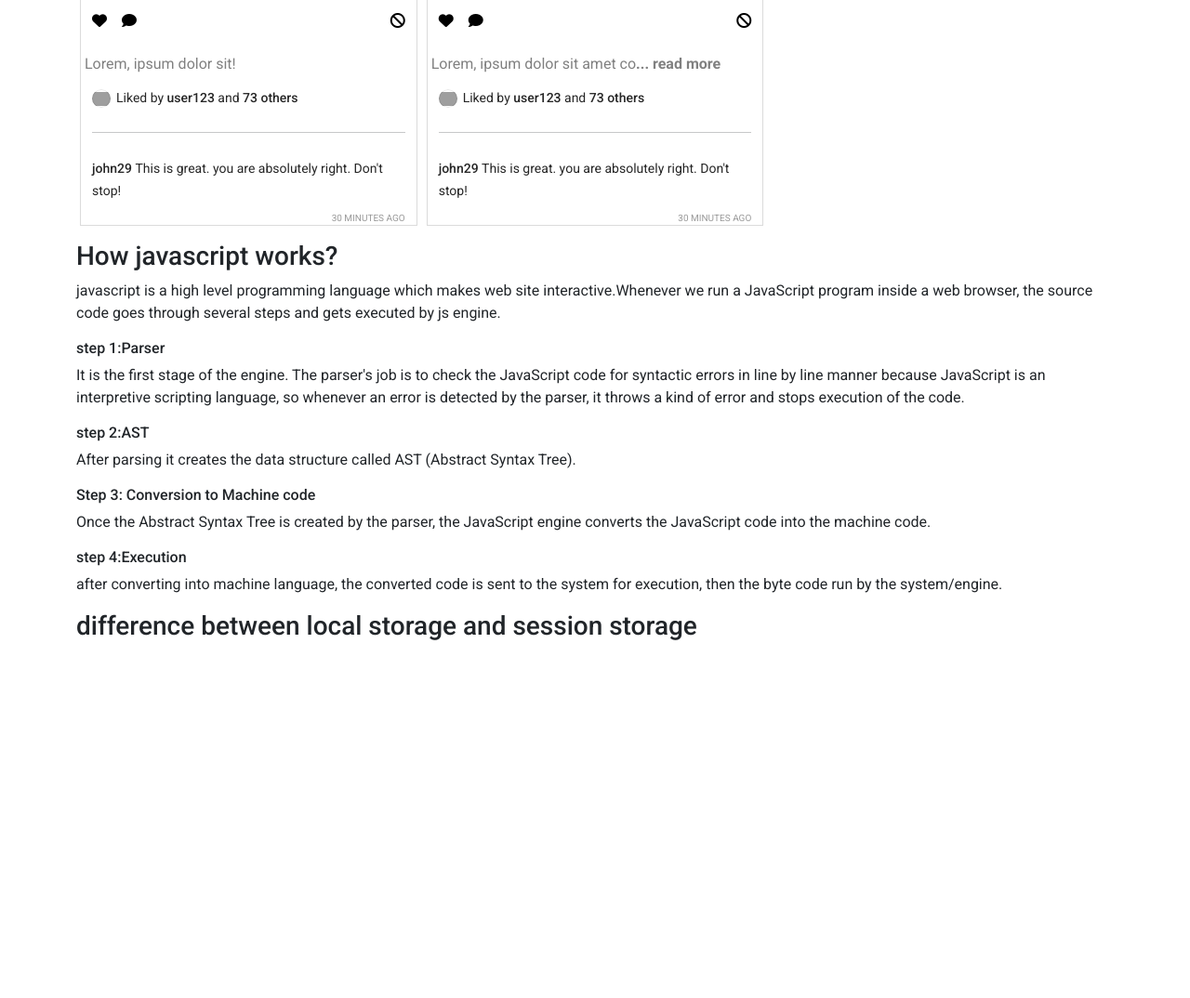
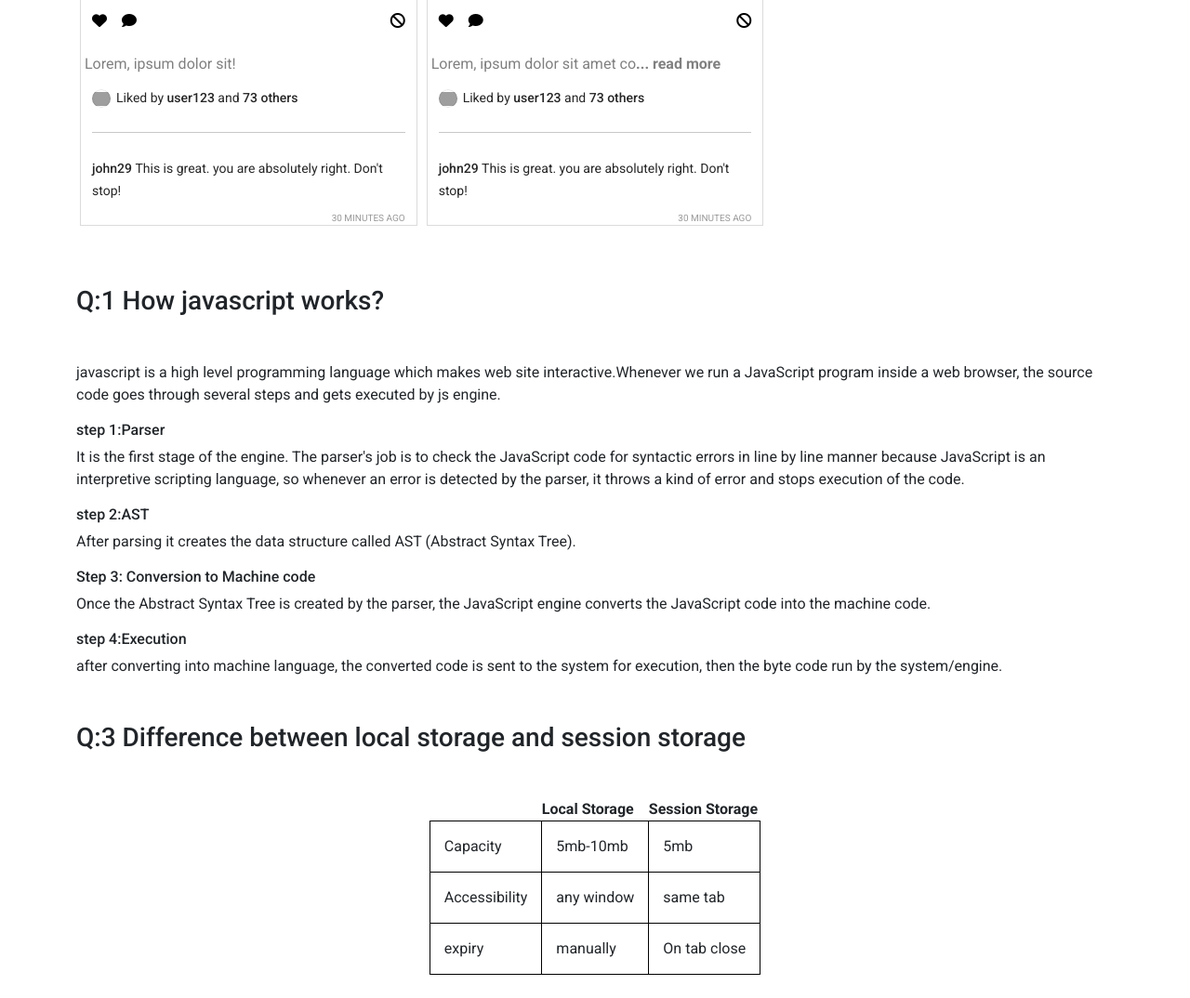
Before and after one commit to Yasmin-Akhter/Insta-Sohor, a plain HTML site: page index.html in a window 1280 px wide. Shown: the part 1289-2363 px from the top of the page at 93% size. Before the commit the page ends 1996 px from the top, so only its background shows below. Drawn offline with nearby package versions, Linux system fonts and the light colour scheme; grey boxes are pictures that could not be loaded.

Commit message:
completed

```diff
--- a/css/style.css
+++ b/css/style.css
@@ -256,3 +256,14 @@ img {
     grid-template-columns: repeat(1, 1fr);
   }
 }
+table tr td{
+  border: 1px solid black;
+  padding: 15px;
+  text-align: left;
+
+}
+table{
+
+  margin: auto;
+  margin-bottom: 25px;
+}
--- a/index.html
+++ b/index.html
@@ -58,8 +58,8 @@
             <h1>Reported posts</h1>
         </div>
     </main>
-    <section class="container">
-        <h3>How javascript works?</h3>
+    <section id="bonus" class="container">
+        <h3 class="my-5">Q:1 How javascript works?</h3>
         <p>javascript is a high level programming language which makes web site interactive.Whenever we run a JavaScript
             program inside a web browser,
             the source code goes through several steps and gets executed by js engine.</p>
@@ -77,7 +77,33 @@
             code run by the system/engine.</p>
 
 
-        <h3 class="my-3">difference between local storage and session storage</h3>
+        <h3 class="my-5"> Q:3 Difference between local storage and session storage</h3>
+        <!-- table part -->
+        <table class="table-style">
+            <tr>
+                <th></th>
+                <th>Local Storage</th>
+                <th>Session Storage</th>
+            </tr>
+            <tr>
+                <td>Capacity</td>
+                <td>5mb-10mb</td>
+                <td>5mb</td>
+            </tr>
+            <tr>
+                <td>Accessibility</td>
+                <td>any window</td>
+                <td>same tab</td>
+            </tr>
+            <tr>
+                <td>expiry</td>
+                <td>manually</td>
+                <td>On tab close</td>
+            </tr>
+        </table>
+
+
+
     </section>
     <footer>
     </footer>
--- a/js/app.js
+++ b/js/app.js
@@ -9,6 +9,7 @@ const getLikedPosts = () => {
 
 const getReportedPosts = () => {
   return posts.filter((post) => reportedPostsId.includes(post.id));
+
 };
 
 const isLiked = (id) => {
@@ -17,6 +18,7 @@ const isLiked = (id) => {
 
 const addToLiked = (id) => {
   likedPostsId.push(id);
+
   showPosts(posts);
 };
 
@@ -35,17 +37,19 @@ const switchTab = (id) => {
     document.getElementById("posts").style.display = "grid";
     document.getElementById("liked").style.display = "none";
     document.getElementById("reported").style.display = "none";
+    document.getElementById("bonus").style.display = "block";
   } else if (id === "liked") {
     document.getElementById("liked").style.display = "block";
     document.getElementById("posts").style.display = "none";
     document.getElementById("reported").style.display = "none";
+    document.getElementById("bonus").style.display = "none";
 
     displayLikedPosts();
   } else {
     document.getElementById("reported").style.display = "block";
     document.getElementById("posts").style.display = "none";
     document.getElementById("liked").style.display = "none";
-
+    document.getElementById("bonus").style.display = "none";
     displayReportedPosts();
   }
 };
@@ -143,14 +147,17 @@ const showPosts = (posts) => {
 
 const displayLikedPosts = () => {
   const likedPosts = getLikedPosts();
+  document.getElementById("liked").textContent = "";
   likedPosts.forEach((post) => {
     const div = createPost(post);
     document.getElementById("liked").appendChild(div);
+
   });
 };
 
 const displayReportedPosts = () => {
   const reportedPosts = getReportedPosts();
+  document.getElementById("reported").textContent = "";
   reportedPosts.forEach((post) => {
     const div = createPost(post);
     document.getElementById("reported").appendChild(div);
```
